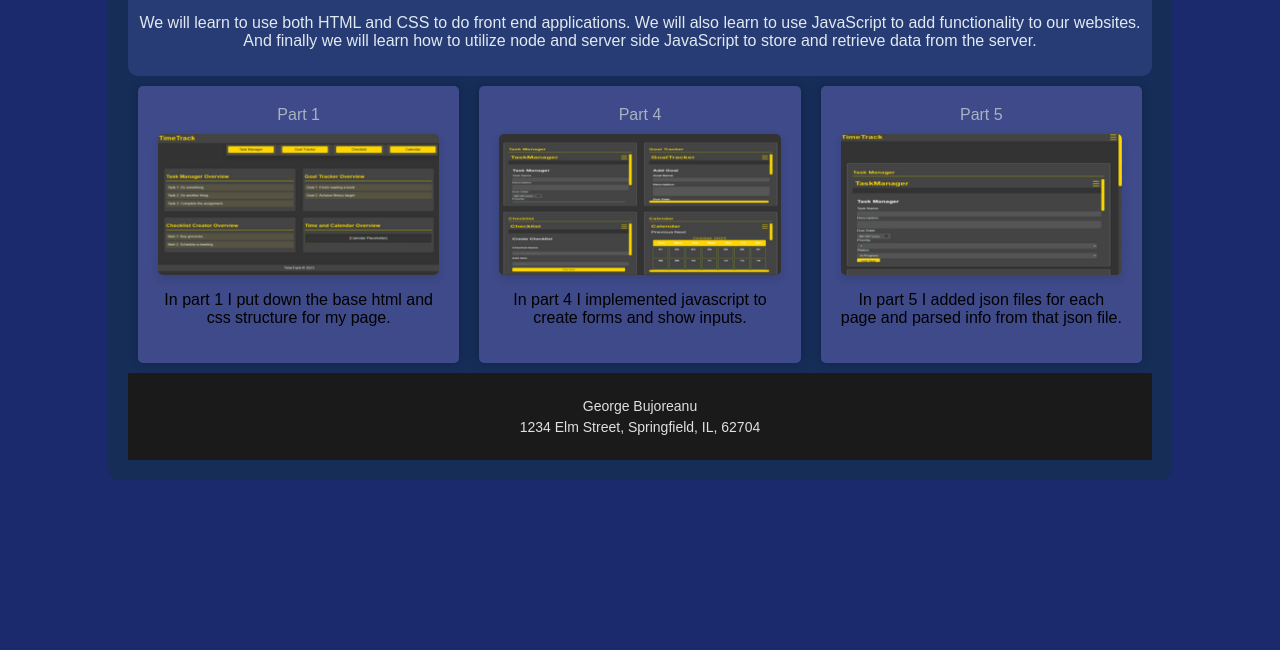
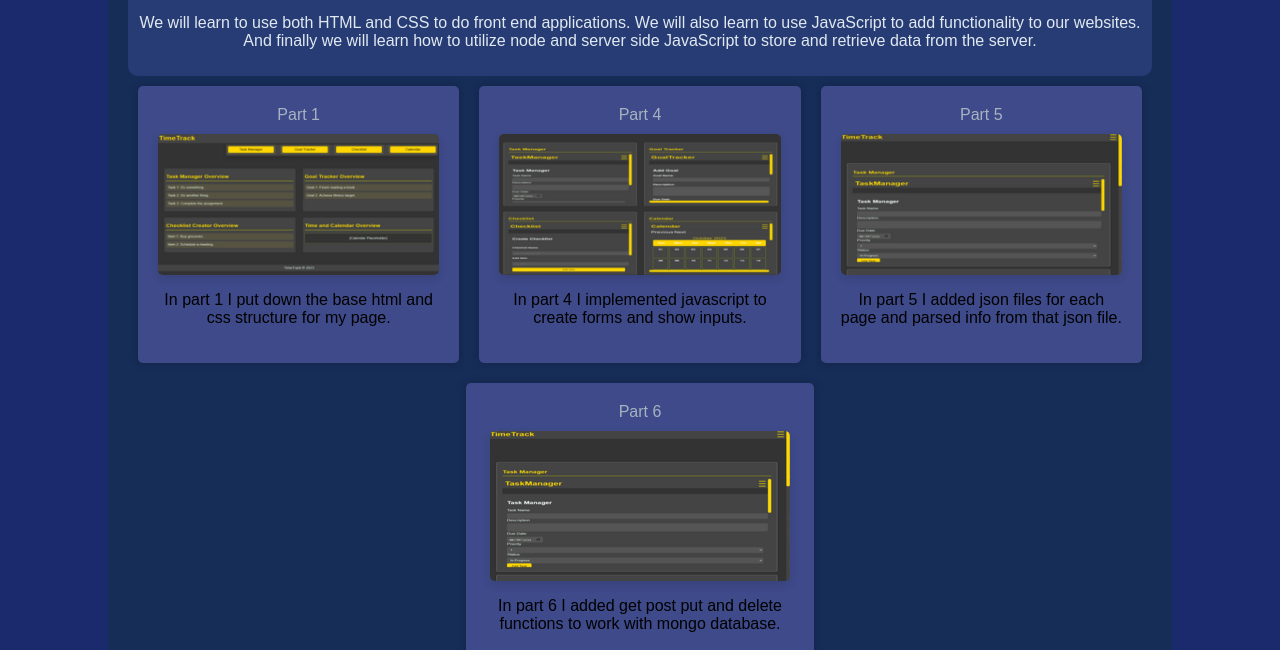
Before and after one commit to gbujoreanu/gbujoreanu.github.io, a plain HTML site: page project.html in a window 1280 px wide. Shown: the part 150-800 px from the top of the page. Drawn offline with Linux system fonts and the light colour scheme.

Commit message:
addidng project part-6

```diff
--- a/project.html
+++ b/project.html
@@ -30,6 +30,11 @@
                     <a href="Projects/Part_5/hub/index.html"><img src="images/project_5.png"  class="assignment-image"></a>
                     <p>In part 5 I added json files for each page and parsed info from that json file.</p>
                 </div>
+                <div class="assignment-box">
+                    <a href="https://two42-project.onrender.com">Part 6</a>
+                    <a href="https://two42-project.onrender.com"><img src="images/project_5.png"  class="assignment-image"></a>
+                    <p>In part 6 I added get post put and delete functions to work with mongo database.</p>
+                </div>
         </div>
         <footer>
             <div class="footer-content">
```
